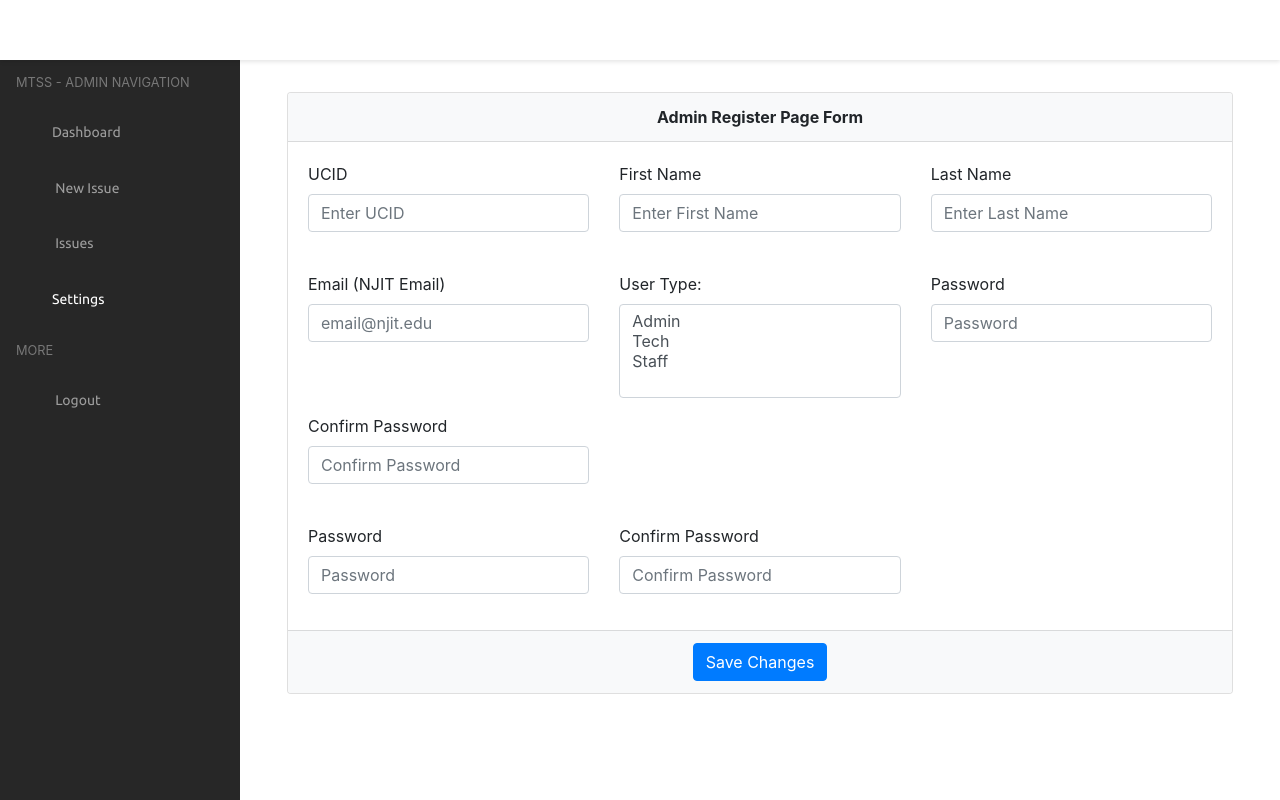
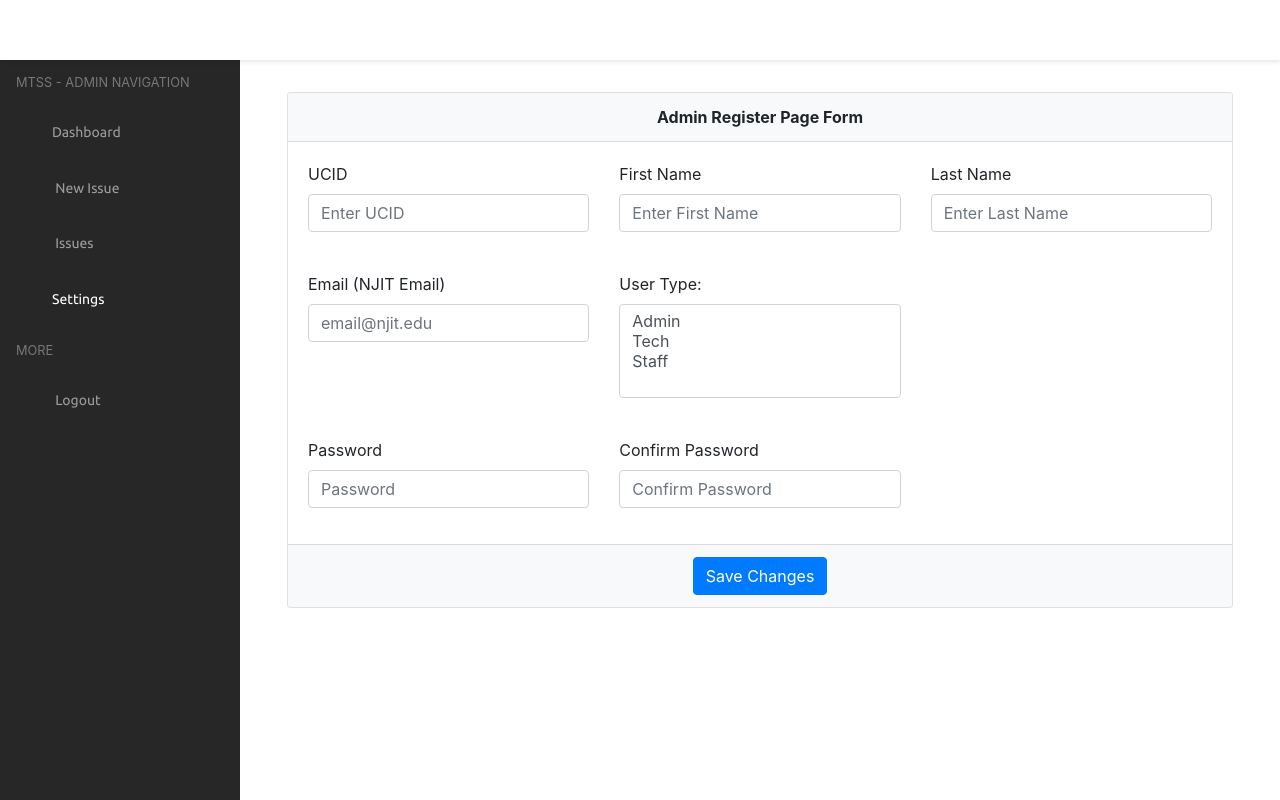
Before and after one commit to ithelpdesktracker/frontend_web, a website: page admin/settings/index.html in a window 1280 px wide. Drawn offline with nearby package versions, Linux system fonts and the light colour scheme; files whose address does not match are found by name.

Commit message:
Added stuff

```diff
--- a/admin/settings/index.html
+++ b/admin/settings/index.html
@@ -138,18 +138,6 @@
                                                 </select>
                                             </div>
                                         </div>
-                                        <div class="col-md-4">
-                                            <div class="form-group">
-                                                <label for="placeholder-input" class="form-control-label">Password</label>
-                                                <input id="placeholder-input" class="form-control password_c" name="password" placeholder="Password" autocomplete="off">
-                                            </div>
-                                        </div>
-                                        <div class="col-md-4">
-                                            <div class="form-group">
-                                                <label for="placeholder-input" class="form-control-label">Confirm Password</label>
-                                                <input id="placeholder-input" class="form-control c_password_c" name="c_password" placeholder="Confirm Password" autocomplete="off">
-                                            </div>
-                                        </div>
                                     </div>
                                     <div class="row mt-4">
                                         <div class="col-md-4">
```
